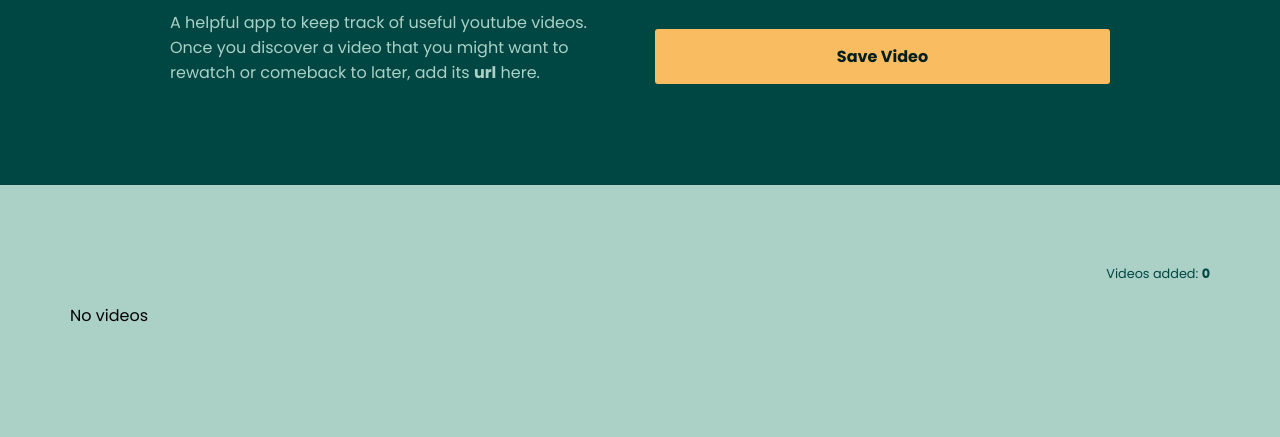
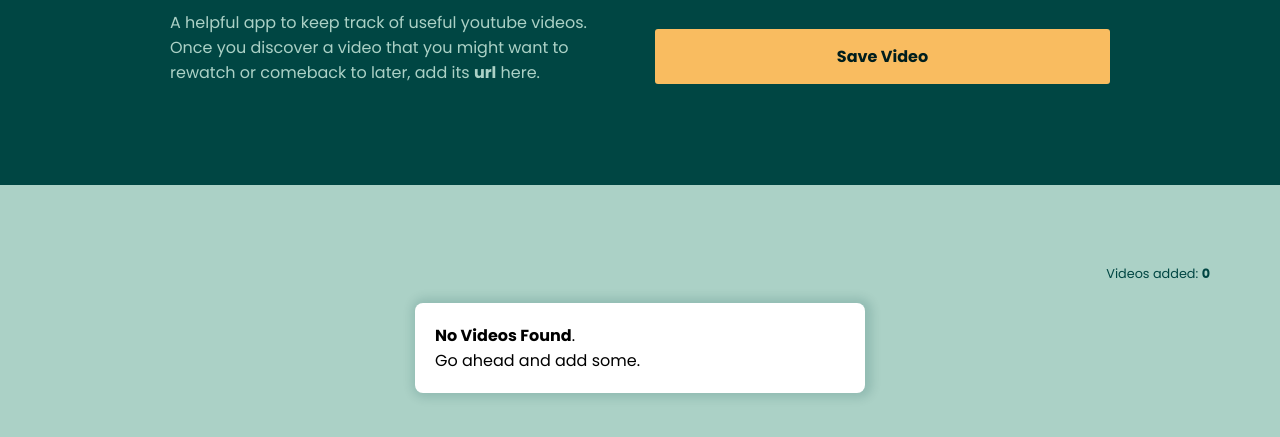
Before and after one commit to arturasTY/yt-video-save-app, a plain HTML site: page index.html in a window 1280 px wide. Shown: the part 191-628 px from the top of the page. Drawn offline with Linux system fonts and the light colour scheme.

Commit message:
Fixed not found section, updated README

```diff
--- a/css/styles.css
+++ b/css/styles.css
@@ -199,6 +199,15 @@ img {
   font-weight: bold;
 }
 
+.not-found {
+  background: white;
+  border-radius: 8px;
+  padding: 20px;
+  max-width: 450px;
+  margin: auto;
+  box-shadow: 2px 0px 10px 5px rgba(0,70,67, 0.15);
+}
+
 .videos__item {
   position: relative;
   cursor: pointer;
--- a/index.html
+++ b/index.html
@@ -74,7 +74,7 @@
           <div class="video-count-block">
             <p class="video-counter">Videos added: <span id="video-count" class="video-count"></span></p>
           </div>
-          <p id="not-found"></p>
+          <p id="not-found" class="not-found"></p>
           <ul id="videosContainer" class="videos__container"></ul>
         </div>
       </section>
--- a/js/app.js
+++ b/js/app.js
@@ -14,7 +14,7 @@ const loadVideos = () => {
 
 const displayVideos = () => {
   if(!youtubeVideoIds.length) {
-    notFound.innerHTML = "No videos"
+    notFound.innerHTML = "<strong>No Videos Found</strong>. <br />Go ahead and add some."
   };
   const videoHtmlString = youtubeVideoIds
     .map(
```
Also changed, not shown: 1 other file.
